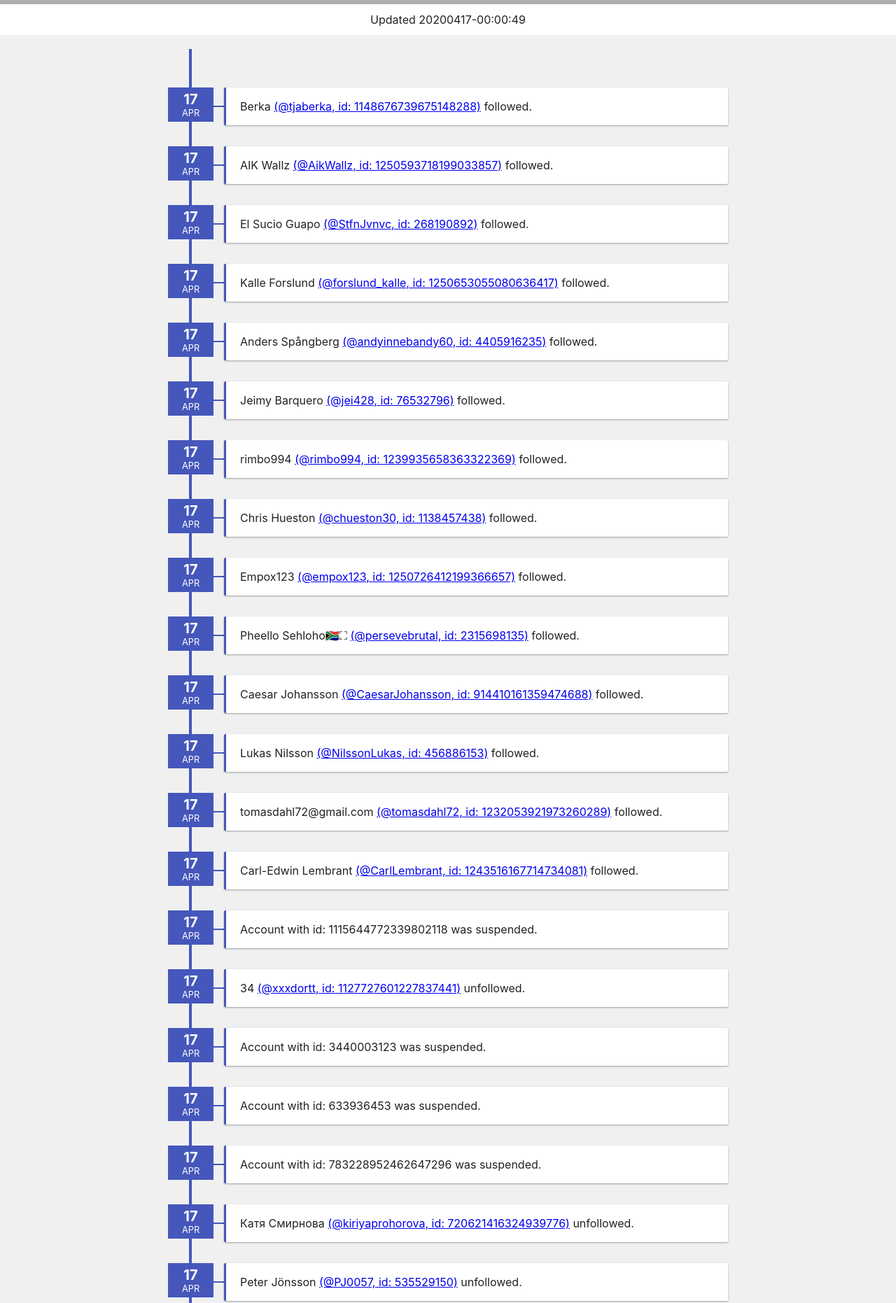
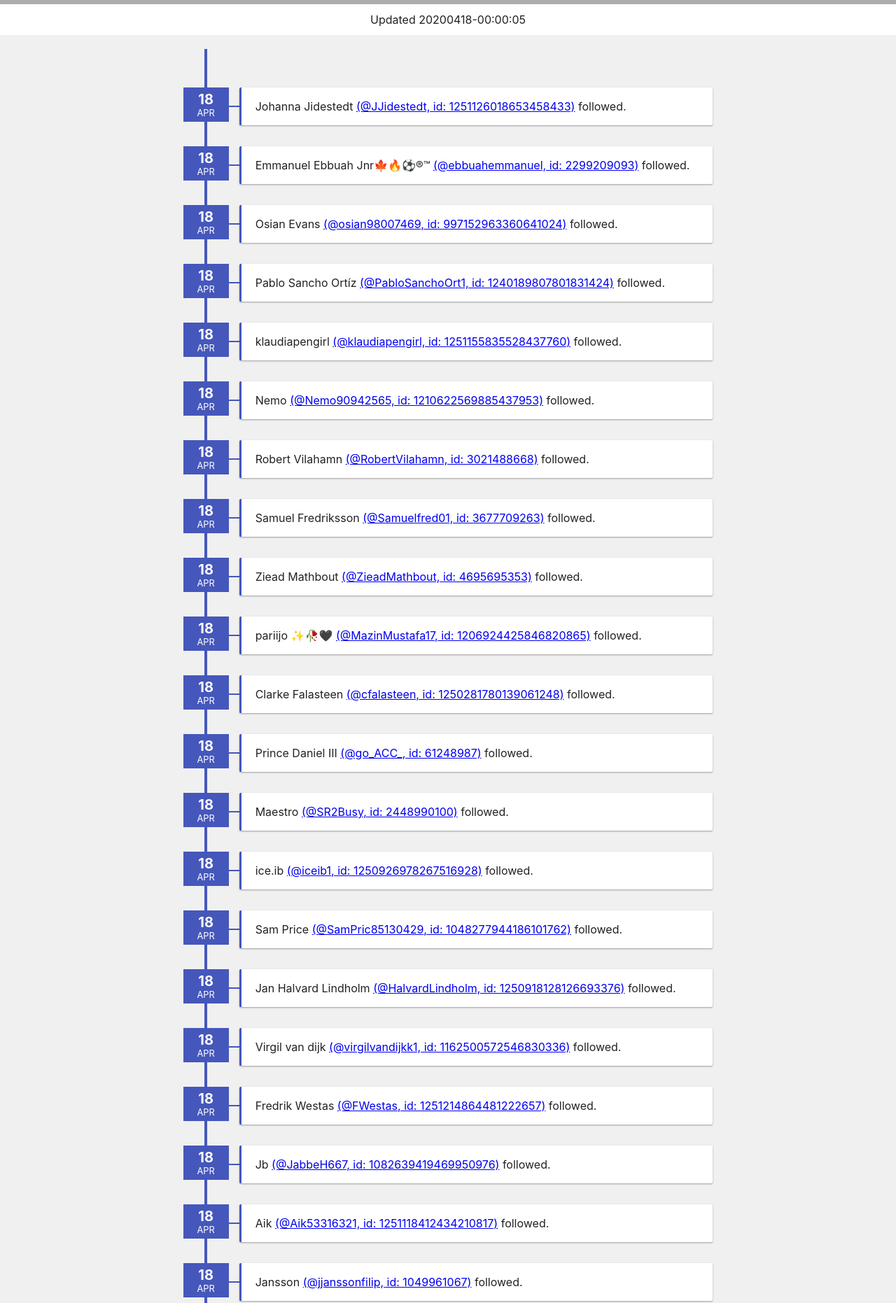
Before and after one commit to fredrik12471/http-sandbox, a plain HTML site: page twitter/aikfotboll.html in a window 1280 px wide. Shown: the part 140-2002 px from the top of the page at 70% size. Drawn offline with Linux system fonts and the light colour scheme; a script that the page names is missing.

Commit message:
Update
'202004180000'

```diff
--- a/twitter/aikfotboll.html
+++ b/twitter/aikfotboll.html
@@ -17,7 +17,36 @@
 <div class="page">
   <div class="timeline">
     <div class="timeline__group">
-    <div class="timeline__box"><div class="timeline__date"><span class="timeline__day">17</span><span class="timeline__month">APR</span></div><div class="timeline__post"><div class="timeline__content"><p>Berka <a href="https://twitter.com/tjaberka">(@tjaberka, id: 1148676739675148288)</a> followed.</p></div></div></div>
+    <div class="timeline__box"><div class="timeline__date"><span class="timeline__day">18</span><span class="timeline__month">APR</span></div><div class="timeline__post"><div class="timeline__content"><p>Johanna Jidestedt <a href="https://twitter.com/JJidestedt">(@JJidestedt, id: 1251126018653458433)</a> followed.</p></div></div></div>
+<div class="timeline__box"><div class="timeline__date"><span class="timeline__day">18</span><span class="timeline__month">APR</span></div><div class="timeline__post"><div class="timeline__content"><p>Emmanuel Ebbuah Jnr🍁🔥⚽®™ <a href="https://twitter.com/ebbuahemmanuel">(@ebbuahemmanuel, id: 2299209093)</a> followed.</p></div></div></div>
+<div class="timeline__box"><div class="timeline__date"><span class="timeline__day">18</span><span class="timeline__month">APR</span></div><div class="timeline__post"><div class="timeline__content"><p>Osian Evans <a href="https://twitter.com/osian98007469">(@osian98007469, id: 997152963360641024)</a> followed.</p></div></div></div>
+<div class="timeline__box"><div class="timeline__date"><span class="timeline__day">18</span><span class="timeline__month">APR</span></div><div class="timeline__post"><div class="timeline__content"><p>Pablo Sancho Ortíz <a href="https://twitter.com/PabloSanchoOrt1">(@PabloSanchoOrt1, id: 1240189807801831424)</a> followed.</p></div></div></div>
+<div class="timeline__box"><div class="timeline__date"><span class="timeline__day">18</span><span class="timeline__month">APR</span></div><div class="timeline__post"><div class="timeline__content"><p>klaudiapengirl <a href="https://twitter.com/klaudiapengirl">(@klaudiapengirl, id: 1251155835528437760)</a> followed.</p></div></div></div>
+<div class="timeline__box"><div class="timeline__date"><span class="timeline__day">18</span><span class="timeline__month">APR</span></div><div class="timeline__post"><div class="timeline__content"><p>Nemo <a href="https://twitter.com/Nemo90942565">(@Nemo90942565, id: 1210622569885437953)</a> followed.</p></div></div></div>
+<div class="timeline__box"><div class="timeline__date"><span class="timeline__day">18</span><span class="timeline__month">APR</span></div><div class="timeline__post"><div class="timeline__content"><p>Robert Vilahamn <a href="https://twitter.com/RobertVilahamn">(@RobertVilahamn, id: 3021488668)</a> followed.</p></div></div></div>
+<div class="timeline__box"><div class="timeline__date"><span class="timeline__day">18</span><span class="timeline__month">APR</span></div><div class="timeline__post"><div class="timeline__content"><p>Samuel Fredriksson <a href="https://twitter.com/Samuelfred01">(@Samuelfred01, id: 3677709263)</a> followed.</p></div></div></div>
+<div class="timeline__box"><div class="timeline__date"><span class="timeline__day">18</span><span class="timeline__month">APR</span></div><div class="timeline__post"><div class="timeline__content"><p>Ziead Mathbout <a href="https://twitter.com/ZieadMathbout">(@ZieadMathbout, id: 4695695353)</a> followed.</p></div></div></div>
+<div class="timeline__box"><div class="timeline__date"><span class="timeline__day">18</span><span class="timeline__month">APR</span></div><div class="timeline__post"><div class="timeline__content"><p>pariijo ✨🥀🖤 <a href="https://twitter.com/MazinMustafa17">(@MazinMustafa17, id: 1206924425846820865)</a> followed.</p></div></div></div>
+<div class="timeline__box"><div class="timeline__date"><span class="timeline__day">18</span><span class="timeline__month">APR</span></div><div class="timeline__post"><div class="timeline__content"><p>Clarke Falasteen <a href="https://twitter.com/cfalasteen">(@cfalasteen, id: 1250281780139061248)</a> followed.</p></div></div></div>
+<div class="timeline__box"><div class="timeline__date"><span class="timeline__day">18</span><span class="timeline__month">APR</span></div><div class="timeline__post"><div class="timeline__content"><p>Prince Daniel III <a href="https://twitter.com/go_ACC_">(@go_ACC_, id: 61248987)</a> followed.</p></div></div></div>
+<div class="timeline__box"><div class="timeline__date"><span class="timeline__day">18</span><span class="timeline__month">APR</span></div><div class="timeline__post"><div class="timeline__content"><p>Maestro <a href="https://twitter.com/SR2Busy">(@SR2Busy, id: 2448990100)</a> followed.</p></div></div></div>
+<div class="timeline__box"><div class="timeline__date"><span class="timeline__day">18</span><span class="timeline__month">APR</span></div><div class="timeline__post"><div class="timeline__content"><p>ice.ib <a href="https://twitter.com/iceib1">(@iceib1, id: 1250926978267516928)</a> followed.</p></div></div></div>
+<div class="timeline__box"><div class="timeline__date"><span class="timeline__day">18</span><span class="timeline__month">APR</span></div><div class="timeline__post"><div class="timeline__content"><p>Sam Price <a href="https://twitter.com/SamPric85130429">(@SamPric85130429, id: 1048277944186101762)</a> followed.</p></div></div></div>
+<div class="timeline__box"><div class="timeline__date"><span class="timeline__day">18</span><span class="timeline__month">APR</span></div><div class="timeline__post"><div class="timeline__content"><p>Jan Halvard Lindholm <a href="https://twitter.com/HalvardLindholm">(@HalvardLindholm, id: 1250918128126693376)</a> followed.</p></div></div></div>
+<div class="timeline__box"><div class="timeline__date"><span class="timeline__day">18</span><span class="timeline__month">APR</span></div><div class="timeline__post"><div class="timeline__content"><p>Virgil van dijk <a href="https://twitter.com/virgilvandijkk1">(@virgilvandijkk1, id: 1162500572546830336)</a> followed.</p></div></div></div>
+<div class="timeline__box"><div class="timeline__date"><span class="timeline__day">18</span><span class="timeline__month">APR</span></div><div class="timeline__post"><div class="timeline__content"><p>Fredrik Westas <a href="https://twitter.com/FWestas">(@FWestas, id: 1251214864481222657)</a> followed.</p></div></div></div>
+<div class="timeline__box"><div class="timeline__date"><span class="timeline__day">18</span><span class="timeline__month">APR</span></div><div class="timeline__post"><div class="timeline__content"><p>Jb <a href="https://twitter.com/JabbeH667">(@JabbeH667, id: 1082639419469950976)</a> followed.</p></div></div></div>
+<div class="timeline__box"><div class="timeline__date"><span class="timeline__day">18</span><span class="timeline__month">APR</span></div><div class="timeline__post"><div class="timeline__content"><p>Aik <a href="https://twitter.com/Aik53316321">(@Aik53316321, id: 1251118412434210817)</a> followed.</p></div></div></div>
+<div class="timeline__box"><div class="timeline__date"><span class="timeline__day">18</span><span class="timeline__month">APR</span></div><div class="timeline__post"><div class="timeline__content"><p>Jansson <a href="https://twitter.com/jjanssonfilip">(@jjanssonfilip, id: 1049961067)</a> followed.</p></div></div></div>
+<div class="timeline__box"><div class="timeline__date"><span class="timeline__day">18</span><span class="timeline__month">APR</span></div><div class="timeline__post"><div class="timeline__content"><p>Fútbol <a href="https://twitter.com/Soccer19now">(@Soccer19now, id: 1059556260486488065)</a> unfollowed.</p></div></div></div>
+<div class="timeline__box"><div class="timeline__date"><span class="timeline__day">18</span><span class="timeline__month">APR</span></div><div class="timeline__post"><div class="timeline__content"><p>Thomas GA Jackson <a href="https://twitter.com/ebmpsykiatri">(@ebmpsykiatri, id: 701873227648339968)</a> unfollowed.</p></div></div></div>
+<div class="timeline__box"><div class="timeline__date"><span class="timeline__day">18</span><span class="timeline__month">APR</span></div><div class="timeline__post"><div class="timeline__content"><p>Account with id: 392613063 was suspended.</p></div></div></div>
+<div class="timeline__box"><div class="timeline__date"><span class="timeline__day">18</span><span class="timeline__month">APR</span></div><div class="timeline__post"><div class="timeline__content"><p>Account with id: 493528980 was suspended.</p></div></div></div>
+<div class="timeline__box"><div class="timeline__date"><span class="timeline__day">18</span><span class="timeline__month">APR</span></div><div class="timeline__post"><div class="timeline__content"><p>Account with id: 754383181764263937 was suspended.</p></div></div></div>
+<div class="timeline__box"><div class="timeline__date"><span class="timeline__day">18</span><span class="timeline__month">APR</span></div><div class="timeline__post"><div class="timeline__content"><p>Erick Ouma Foundation <a href="https://twitter.com/ErickMarcelo_FO">(@ErickMarcelo_FO, id: 1206115426167640064)</a> unfollowed.</p></div></div></div>
+<div class="timeline__box"><div class="timeline__date"><span class="timeline__day">18</span><span class="timeline__month">APR</span></div><div class="timeline__post"><div class="timeline__content"><p>Account with id: 2825273241 was suspended.</p></div></div></div>
+<div class="timeline__box"><div class="timeline__date"><span class="timeline__day">18</span><span class="timeline__month">APR</span></div><div class="timeline__post"><div class="timeline__content"><p>Account with id: 3119993159 was suspended.</p></div></div></div>
+<div class="timeline__box"><div class="timeline__date"><span class="timeline__day">17</span><span class="timeline__month">APR</span></div><div class="timeline__post"><div class="timeline__content"><p>Berka <a href="https://twitter.com/tjaberka">(@tjaberka, id: 1148676739675148288)</a> followed.</p></div></div></div>
 <div class="timeline__box"><div class="timeline__date"><span class="timeline__day">17</span><span class="timeline__month">APR</span></div><div class="timeline__post"><div class="timeline__content"><p>AIK Wallz <a href="https://twitter.com/AikWallz">(@AikWallz, id: 1250593718199033857)</a> followed.</p></div></div></div>
 <div class="timeline__box"><div class="timeline__date"><span class="timeline__day">17</span><span class="timeline__month">APR</span></div><div class="timeline__post"><div class="timeline__content"><p>El Sucio Guapo <a href="https://twitter.com/StfnJvnvc">(@StfnJvnvc, id: 268190892)</a> followed.</p></div></div></div>
 <div class="timeline__box"><div class="timeline__date"><span class="timeline__day">17</span><span class="timeline__month">APR</span></div><div class="timeline__post"><div class="timeline__content"><p>Kalle Forslund <a href="https://twitter.com/forslund_kalle">(@forslund_kalle, id: 1250653055080636417)</a> followed.</p></div></div></div>
@@ -67,40 +96,13 @@
 <div class="timeline__box"><div class="timeline__date"><span class="timeline__day">16</span><span class="timeline__month">APR</span></div><div class="timeline__post"><div class="timeline__content"><p>Mикаел <a href="https://twitter.com/M62386882">(@M62386882, id: 1250392955296374784)</a> followed.</p></div></div></div>
 <div class="timeline__box"><div class="timeline__date"><span class="timeline__day">16</span><span class="timeline__month">APR</span></div><div class="timeline__post"><div class="timeline__content"><p>Andreas Nordsten <a href="https://twitter.com/NordstenAndreas">(@NordstenAndreas, id: 1219690520567603205)</a> followed.</p></div></div></div>
 <div class="timeline__box"><div class="timeline__date"><span class="timeline__day">16</span><span class="timeline__month">APR</span></div><div class="timeline__post"><div class="timeline__content"><p>SaintilOnderlyBradley <a href="https://twitter.com/BradleyOnderly">(@BradleyOnderly, id: 1247682599260168197)</a> followed.</p></div></div></div>
-<div class="timeline__box"><div class="timeline__date"><span class="timeline__day">16</span><span class="timeline__month">APR</span></div><div class="timeline__post"><div class="timeline__content"><p>🥶🔫 <a href="https://twitter.com/DuVetOscar">(@DuVetOscar, id: 710564006549983233)</a> unfollowed.</p></div></div></div>
-<div class="timeline__box"><div class="timeline__date"><span class="timeline__day">16</span><span class="timeline__month">APR</span></div><div class="timeline__post"><div class="timeline__content"><p>hhh <a href="https://twitter.com/leksingen14">(@leksingen14, id: 791358076511252480)</a> unfollowed.</p></div></div></div>
-<div class="timeline__box"><div class="timeline__date"><span class="timeline__day">16</span><span class="timeline__month">APR</span></div><div class="timeline__post"><div class="timeline__content"><p>Account with id: 788785244681953280 was suspended.</p></div></div></div>
-<div class="timeline__box"><div class="timeline__date"><span class="timeline__day">16</span><span class="timeline__month">APR</span></div><div class="timeline__post"><div class="timeline__content"><p>Marcus <a href="https://twitter.com/marcusake17">(@marcusake17, id: 4830698207)</a> unfollowed.</p></div></div></div>
-<div class="timeline__box"><div class="timeline__date"><span class="timeline__day">16</span><span class="timeline__month">APR</span></div><div class="timeline__post"><div class="timeline__content"><p>Pheello Sehloho🇿🇦⛶ <a href="https://twitter.com/persevebrutal">(@persevebrutal, id: 2315698135)</a> unfollowed.</p></div></div></div>
-<div class="timeline__box"><div class="timeline__date"><span class="timeline__day">16</span><span class="timeline__month">APR</span></div><div class="timeline__post"><div class="timeline__content"><p>Алиса Губина <a href="https://twitter.com/emelyanovavois2">(@emelyanovavois2, id: 720103269377433600)</a> unfollowed.</p></div></div></div>
-<div class="timeline__box"><div class="timeline__date"><span class="timeline__day">16</span><span class="timeline__month">APR</span></div><div class="timeline__post"><div class="timeline__content"><p>Account with id: 848895228929089536 was suspended.</p></div></div></div>
-<div class="timeline__box"><div class="timeline__date"><span class="timeline__day">15</span><span class="timeline__month">APR</span></div><div class="timeline__post"><div class="timeline__content"><p>Gabbe4 <a href="https://twitter.com/Gabbe44">(@Gabbe44, id: 1250135991471476736)</a> followed.</p></div></div></div>
-<div class="timeline__box"><div class="timeline__date"><span class="timeline__day">15</span><span class="timeline__month">APR</span></div><div class="timeline__post"><div class="timeline__content"><p>Rose-Marie Sundlöf <a href="https://twitter.com/RoseSundlof">(@RoseSundlof, id: 1249977806471204872)</a> followed.</p></div></div></div>
-<div class="timeline__box"><div class="timeline__date"><span class="timeline__day">15</span><span class="timeline__month">APR</span></div><div class="timeline__post"><div class="timeline__content"><p>Max Blennmark <a href="https://twitter.com/MaxBlennmark">(@MaxBlennmark, id: 1250114593181089798)</a> followed.</p></div></div></div>
-<div class="timeline__box"><div class="timeline__date"><span class="timeline__day">15</span><span class="timeline__month">APR</span></div><div class="timeline__post"><div class="timeline__content"><p>Gustav <a href="https://twitter.com/Gustav03094878">(@Gustav03094878, id: 1249934451993464832)</a> followed.</p></div></div></div>
-<div class="timeline__box"><div class="timeline__date"><span class="timeline__day">15</span><span class="timeline__month">APR</span></div><div class="timeline__post"><div class="timeline__content"><p>Mats Mattsson <a href="https://twitter.com/MatsMattsson7">(@MatsMattsson7, id: 1247708467076440065)</a> followed.</p></div></div></div>
-<div class="timeline__box"><div class="timeline__date"><span class="timeline__day">15</span><span class="timeline__month">APR</span></div><div class="timeline__post"><div class="timeline__content"><p>Waltersongalicia <a href="https://twitter.com/Waltersongalic1">(@Waltersongalic1, id: 1249933355199717379)</a> followed.</p></div></div></div>
-<div class="timeline__box"><div class="timeline__date"><span class="timeline__day">15</span><span class="timeline__month">APR</span></div><div class="timeline__post"><div class="timeline__content"><p>🇵🇹🎮•Jorge Nunes• FIFAMASTERSOFICIALPT&BR🎮🇧🇷 <a href="https://twitter.com/JorgeNu58478442">(@JorgeNu58478442, id: 936712742)</a> followed.</p></div></div></div>
-<div class="timeline__box"><div class="timeline__date"><span class="timeline__day">15</span><span class="timeline__month">APR</span></div><div class="timeline__post"><div class="timeline__content"><p>fotbollsmorsa33 <a href="https://twitter.com/fotbollsmorsa33">(@fotbollsmorsa33, id: 200963667)</a> followed.</p></div></div></div>
-<div class="timeline__box"><div class="timeline__date"><span class="timeline__day">15</span><span class="timeline__month">APR</span></div><div class="timeline__post"><div class="timeline__content"><p>LE CHAT BLANC <a href="https://twitter.com/lechatblancytb">(@lechatblancytb, id: 851555376487116800)</a> followed.</p></div></div></div>
-<div class="timeline__box"><div class="timeline__date"><span class="timeline__day">15</span><span class="timeline__month">APR</span></div><div class="timeline__post"><div class="timeline__content"><p>rykow. <a href="https://twitter.com/_rykow">(@_rykow, id: 3017065894)</a> followed.</p></div></div></div>
-<div class="timeline__box"><div class="timeline__date"><span class="timeline__day">15</span><span class="timeline__month">APR</span></div><div class="timeline__post"><div class="timeline__content"><p>plåtniklas <a href="https://twitter.com/plalniklas">(@plalniklas, id: 1249967041383194624)</a> followed.</p></div></div></div>
-<div class="timeline__box"><div class="timeline__date"><span class="timeline__day">15</span><span class="timeline__month">APR</span></div><div class="timeline__post"><div class="timeline__content"><p>Francisco <a href="https://twitter.com/franciscomp26">(@franciscomp26, id: 1023764539198898181)</a> followed.</p></div></div></div>
-<div class="timeline__box"><div class="timeline__date"><span class="timeline__day">15</span><span class="timeline__month">APR</span></div><div class="timeline__post"><div class="timeline__content"><p>Madelene Ådelid <a href="https://twitter.com/AdelidMadelene">(@AdelidMadelene, id: 1249977188230840320)</a> followed.</p></div></div></div>
-<div class="timeline__box"><div class="timeline__date"><span class="timeline__day">15</span><span class="timeline__month">APR</span></div><div class="timeline__post"><div class="timeline__content"><p>PAAPA TSIYYON <a href="https://twitter.com/PTsiyyon">(@PTsiyyon, id: 1249977147667685376)</a> followed.</p></div></div></div>
-<div class="timeline__box"><div class="timeline__date"><span class="timeline__day">15</span><span class="timeline__month">APR</span></div><div class="timeline__post"><div class="timeline__content"><p>🅱ryan 𝕯𝖎́𝖆𝖟 🇵🇪 (#QuédateEnCasa) <a href="https://twitter.com/ShadowBryan">(@ShadowBryan, id: 4777225648)</a> followed.</p></div></div></div>
-<div class="timeline__box"><div class="timeline__date"><span class="timeline__day">15</span><span class="timeline__month">APR</span></div><div class="timeline__post"><div class="timeline__content"><p>Elvis Gonzalez <a href="https://twitter.com/crestasid">(@crestasid, id: 143925833)</a> followed.</p></div></div></div>
-<div class="timeline__box"><div class="timeline__date"><span class="timeline__day">15</span><span class="timeline__month">APR</span></div><div class="timeline__post"><div class="timeline__content"><p>Medhane <a href="https://twitter.com/Medhane69661491">(@Medhane69661491, id: 1242817782196174849)</a> followed.</p></div></div></div>
-<div class="timeline__box"><div class="timeline__date"><span class="timeline__day">15</span><span class="timeline__month">APR</span></div><div class="timeline__post"><div class="timeline__content"><p>Jorge Ignacio López <a href="https://twitter.com/jilopezg21">(@jilopezg21, id: 2839135307)</a> followed.</p></div></div></div>
-<div class="timeline__box"><div class="timeline__date"><span class="timeline__day">15</span><span class="timeline__month">APR</span></div><div class="timeline__post"><div class="timeline__content"><p>Fernando Lopez <a href="https://twitter.com/nandotona09">(@nandotona09, id: 3251259914)</a> followed.</p></div></div></div>
-<div class="timeline__box"><div class="timeline__date"><span class="timeline__day">15</span><span class="timeline__month">APR</span></div><div class="timeline__post"><div class="timeline__content"><p>Hugo #68101 <a href="https://twitter.com/hugo_v15">(@hugo_v15, id: 407281063)</a> followed.</p></div></div></div>
 
     </div>
   </div>
 </div>
 <div class="linkedin">
   <div class="linkedin__container">
-    <p class="linkedin__text">Updated 20200417-00:00:49</p>
+    <p class="linkedin__text">Updated 20200418-00:00:05</p>
   </div>
 </div>
     </body>
```
Also changed, not shown: index.html (+1 -1 lines), twitter/fwsthlm.html (+1 -1 lines), twitter/aikfotboll/followers.txt, twitter/aikfotboll/unfollowers.txt.
